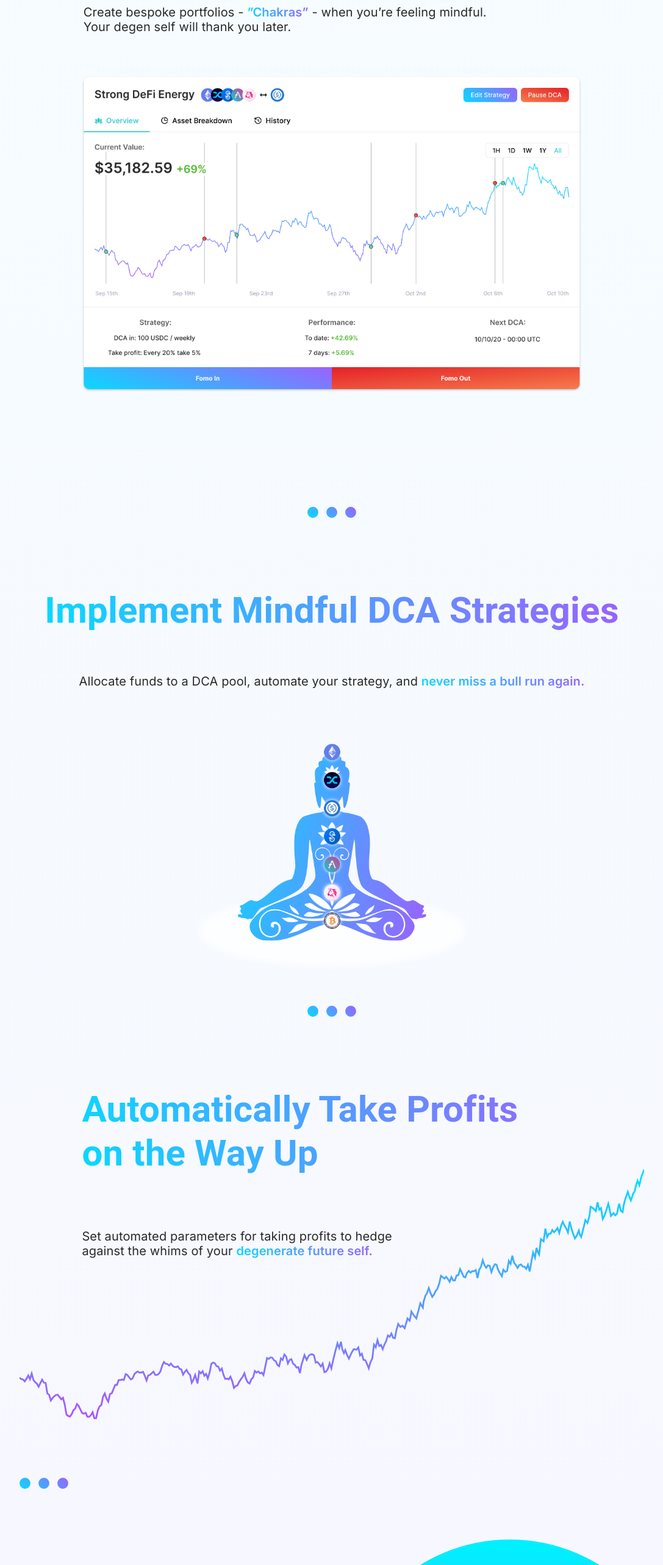
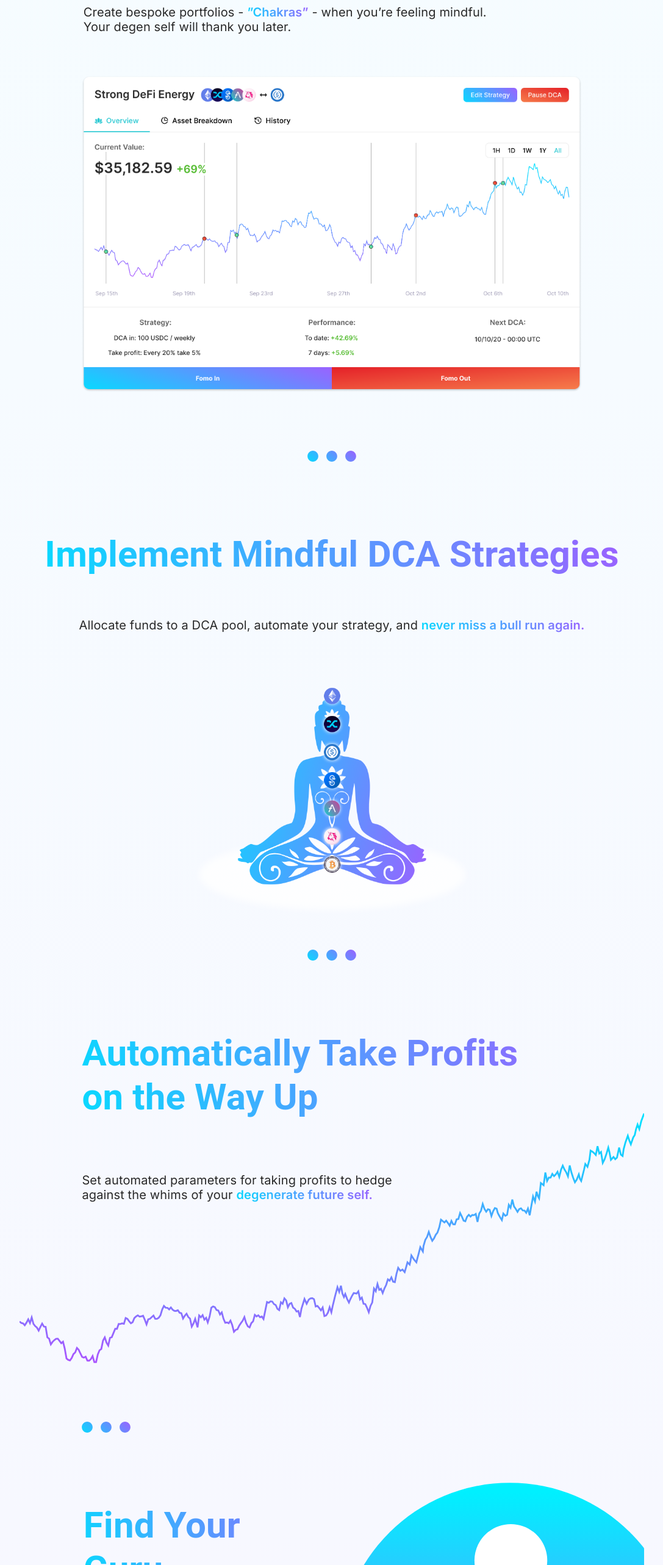
Before and after one commit to Mindful-Cash/mindful.cash-contracts, a Vue app: page /landing in a window 1280 px wide. Shown: the part 1300-3866 px from the top of the page at 61% size, without its empty margins (96-1183 px from the left). Built offline with nearby package versions, Linux system fonts and the light colour scheme; a web font is replaced by a local one; what vue-apexcharts, vue-js-modal, vue-js-toggle-button would draw is missing.

Commit message:
little landing fix

```diff
--- a/src/views/Landing.vue
+++ b/src/views/Landing.vue
@@ -13,9 +13,10 @@
       </div>
       <div class="md-layout-item md-size-10"></div>
     </div>
+
     <div id="header" class="md-layout">
       <div class="md-layout-item md-size-10"></div>
-      <div class="md-layout-item md-size-50">
+      <div class="md-layout-item md-size-50 md-xsmall-size-90">
         <h1 class="heading">
           Portfolio Alignment <br />
           for Degens
@@ -34,7 +35,7 @@
           <div class="separator" />
         </div>
       </div>
-      <div class="md-layout-item md-size-40">
+      <div class="md-layout-item md-size-40 md-xsmall-hide">
         <div id="lotus" />
       </div>
     </div>
@@ -101,12 +102,11 @@
         </div>
       </div>
     </div>
-    <div class="md-layout">
-      <div class="md-layout-item md-size-10"></div>
-    </div>
 
-    <div class="separator-container" style="margin-top: 6rem">
-      <div class="separator" />
+    <div class="md-layout md-alignment-center">
+      <div class="md-layout-item separator-container md-size-80" style="margin-top: 6rem">
+        <div class="separator" />
+      </div>
     </div>
 
     <div id="guru" class="md-layout-item ">
@@ -204,7 +204,7 @@ p {
   background: url("~@/assets/defi-energy.png") no-repeat;
   background-size: contain;
   width: 100%;
-  padding-top: 64%;
+  padding-top: 55%;
   background-position-x: 50%;
   margin-top: 3rem;
 }
```
